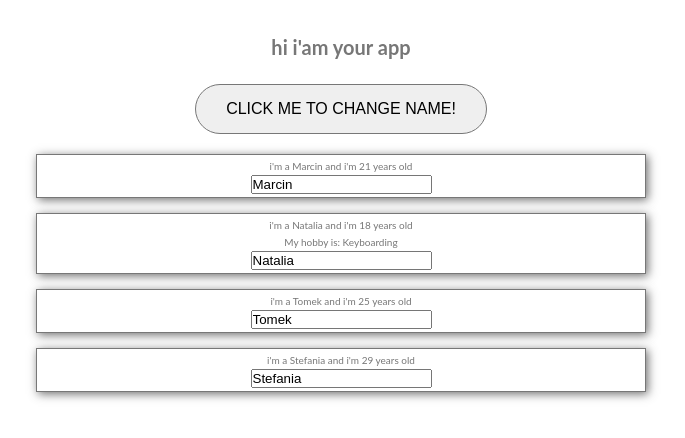
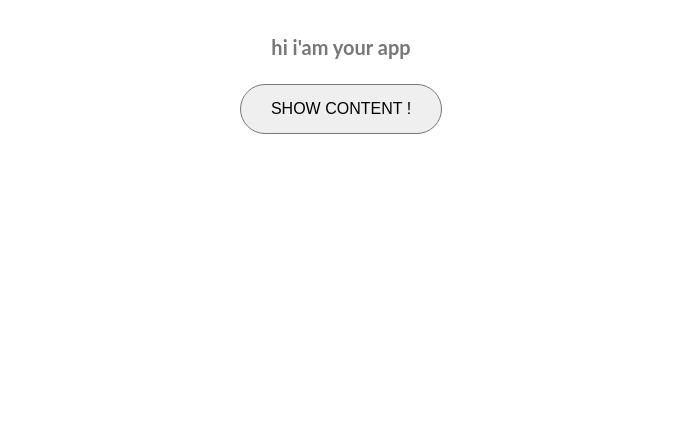
Before and after one commit to Thrajnor/React-learning, a React (Create React App) app in the folder first-app/: page / in a window 1280 px wide. Shown: the top 438 px of the page, without its empty margins (299-984 px from the left). Built offline with nearby package versions, Linux system fonts and the light colour scheme.

Commit message:
add show/hide feature

```diff
--- a/first-app/src/App.js
+++ b/first-app/src/App.js
@@ -9,7 +9,8 @@ class App extends Component {
       {name:'Natalia', age:18, hobbies:'Keyboarding'},
       {name:'Tomek', age:25},
       {name:'Stefania', age:29},
-    ]
+    ],
+    arePersonsVisible: false,
   }
 
   switchNameHandler = (newName) => {
@@ -64,11 +65,20 @@ class App extends Component {
     }
   }
 
+  showPersonsHandler = () => {
+    this.setState({
+      arePersonsVisible: !this.state.arePersonsVisible,
+    })
+  }
+
   render() {
     return (
       <div className="App">
         <h1>hi i'am your app</h1>
-        <button className='btn' onClick={this.switchNameHandler}>click me to change name!</button>
+        <button className='btn' onClick={this.showPersonsHandler}>Show Content !</button>
+        {
+          this.state.arePersonsVisible === true ?
+            <div>
               <Person name={this.state.persons[0].name}
                       age={this.state.persons[0].age}>
                 {this.hobbyStateHandler(0)}</Person>
@@ -84,6 +94,9 @@ class App extends Component {
                       change={this.changeNameHandler}>
                 {this.hobbyStateHandler(3)}</Person>
             </div>
+          : null
+        }
+      </div>
     );
   }
 }
```
Lines whose indentation alone changed are shown as unchanged.
